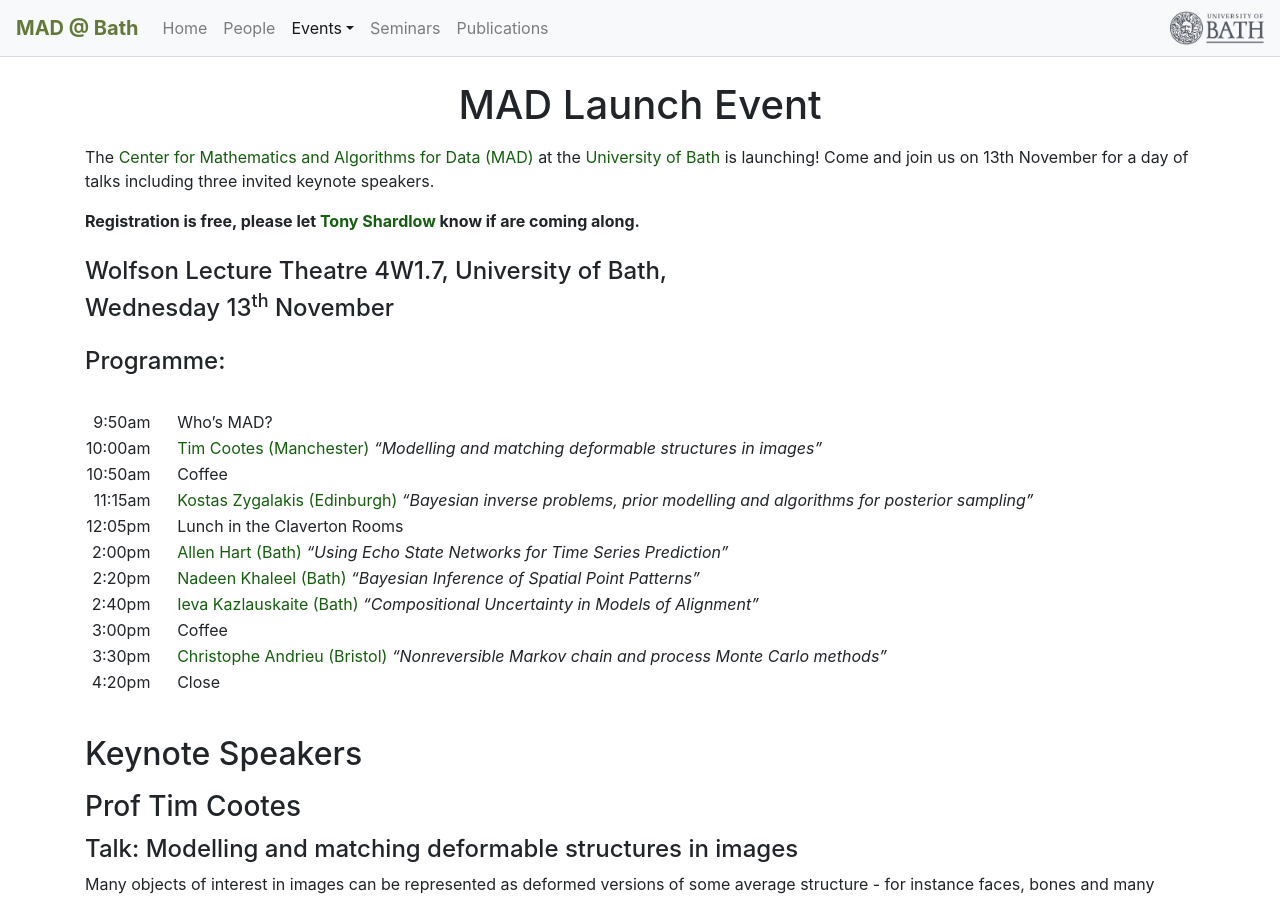
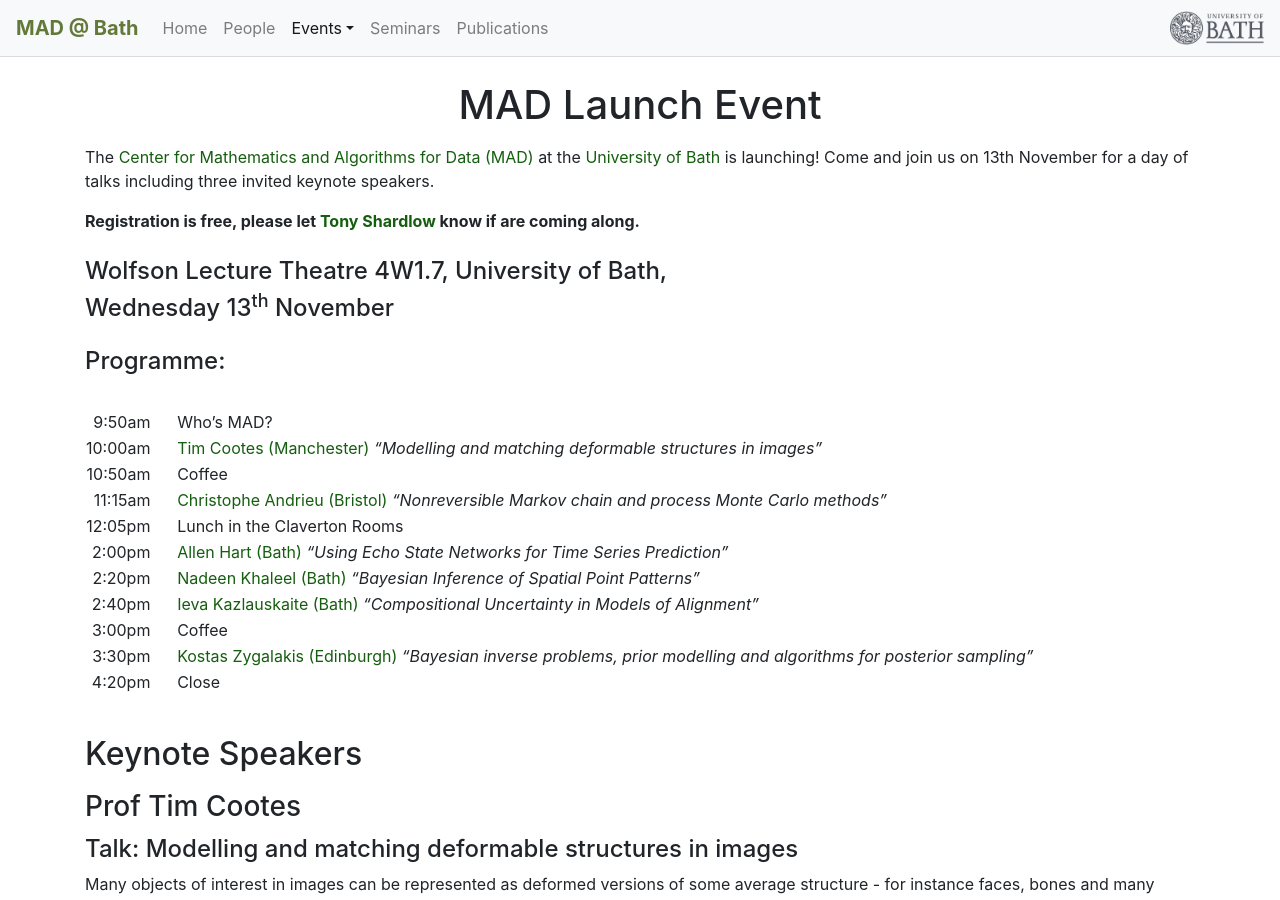
Before and after one commit to mathematics-and-algorithms-for-data/mathematics-and-algorithms-for-data.github.io, a Jekyll site: the page built from events/launch_event.md, in a window 1280 px wide and 900 px high. Built offline with Jekyll 4.4.1, drawn with Linux system fonts in a browser that asks for light colours; nearby versions of some CDN libraries.

Commit message:
change order of spearkers

```diff
--- a/events/launch_event.md
+++ b/events/launch_event.md
@@ -21,13 +21,13 @@
 |9:50am || Who's MAD?
 |10:00am|| [Tim Cootes (Manchester)](https://personalpages.manchester.ac.uk/staff/timothy.f.cootes/) *"Modelling and matching deformable structures in images"* |
 |10:50am|| Coffee |
-|11:15am|| [Kostas Zygalakis (Edinburgh)](https://www.maths.ed.ac.uk/school-of-mathematics/people?person=506) *"Bayesian inverse problems, prior modelling  and algorithms for  posterior sampling"* |
+|11:15am|| [Christophe Andrieu (Bristol)](http://www.bristol.ac.uk/maths/people/christophe-andrieu/overview.html) *"Nonreversible Markov chain and process Monte Carlo methods"*|
 |12:05pm|| Lunch in the Claverton Rooms|
 |2:00pm || [Allen Hart (Bath)](https://researchportal.bath.ac.uk/en/persons/allen-hart) *"Using Echo State Networks for Time Series Prediction"* |
 |2:20pm || [Nadeen Khaleel (Bath)](https://researchportal.bath.ac.uk/en/persons/nadeen-khaleel) *"Bayesian Inference of Spatial Point Patterns"*|
 |2:40pm|| [Ieva Kazlauskaite (Bath)](https://researchportal.bath.ac.uk/en/persons/ieva-kazlauskaite) *"Compositional Uncertainty in Models of Alignment"*|
 |3:00pm|| Coffee|
-|3:30pm|| [Christophe Andrieu (Bristol)](http://www.bristol.ac.uk/maths/people/christophe-andrieu/overview.html) *"Nonreversible Markov chain and process Monte Carlo methods"*|
+|3:30pm|| [Kostas Zygalakis (Edinburgh)](https://www.maths.ed.ac.uk/school-of-mathematics/people?person=506) *"Bayesian inverse problems, prior modelling  and algorithms for  posterior sampling"* |
 |4:20pm|| Close |
 
 <br>
```
